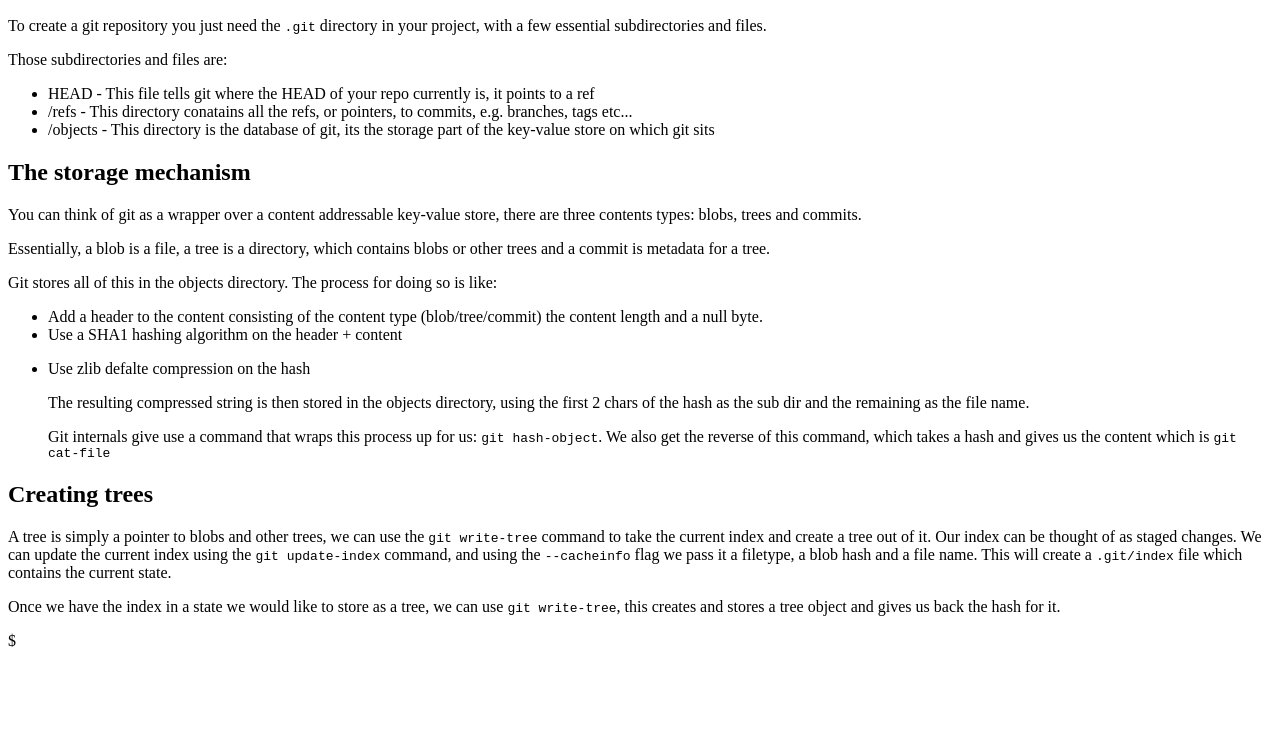
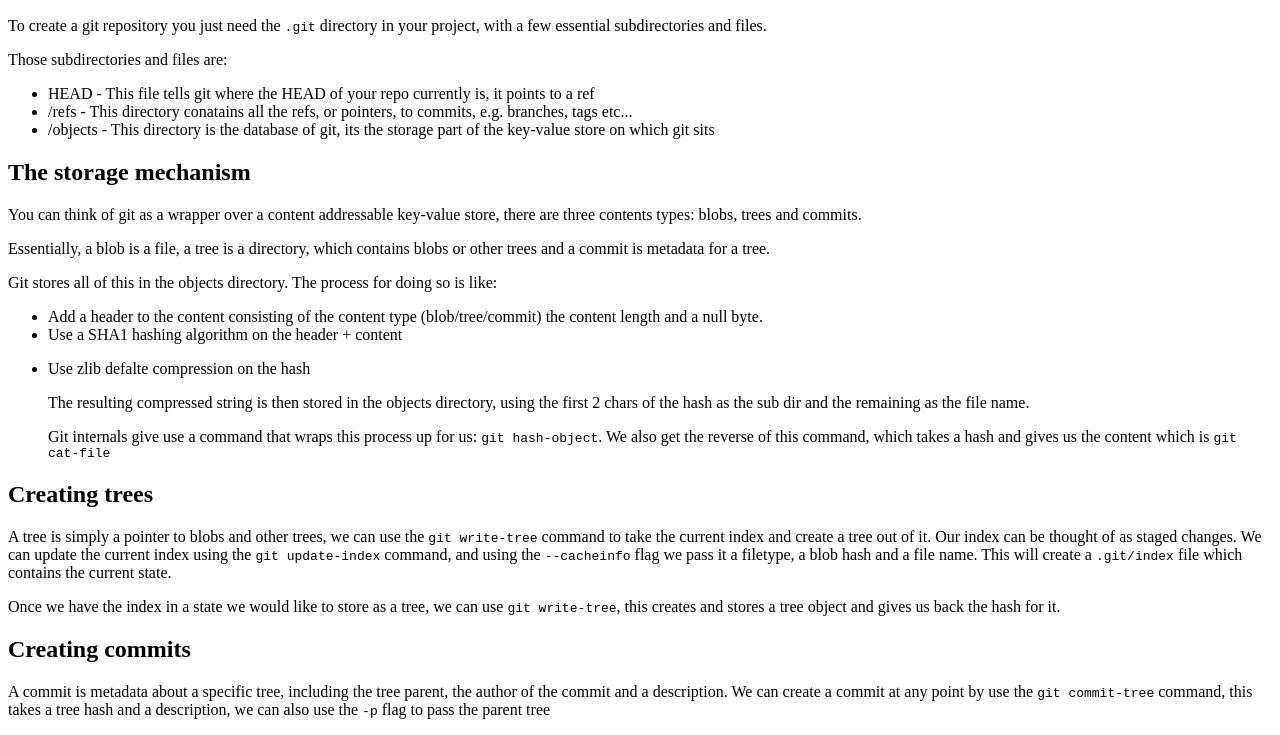
Before and after one commit to allouis/git-internals, a plain HTML site: page index.html in a window 1280 px wide. Shown: the part 96-831 px from the top of the page. Before the commit the page ends 800 px from the top, so only its background shows below. Drawn offline with Linux system fonts and the light colour scheme.

Commit message:
Add part4

```diff
--- a/index.html
+++ b/index.html
@@ -22,4 +22,5 @@
 <h2 id="creating-trees">Creating trees</h2>
 <p> A tree is simply a pointer to blobs and other trees, we can use the <code>git write-tree</code> command to take the current index and create a tree out of it. Our index can be thought of as staged changes. We can update the current index using the <code>git update-index</code> command, and using the <code>--cacheinfo</code> flag we pass it a filetype, a blob hash and a file name. This will create a <code>.git/index</code> file which contains the current state.</p>
 <p> Once we have the index in a state we would like to store as a tree, we can use <code>git write-tree</code>, this creates and stores a tree object and gives us back the hash for it.</p>
-<p>$</p>
+<h2 id="creating-commits">Creating commits</h2>
+<p> A commit is metadata about a specific tree, including the tree parent, the author of the commit and a description. We can create a commit at any point by use the <code>git commit-tree</code> command, this takes a tree hash and a description, we can also use the <code>-p</code> flag to pass the parent tree</p>
```
Also changed, not shown: 1 other file.
